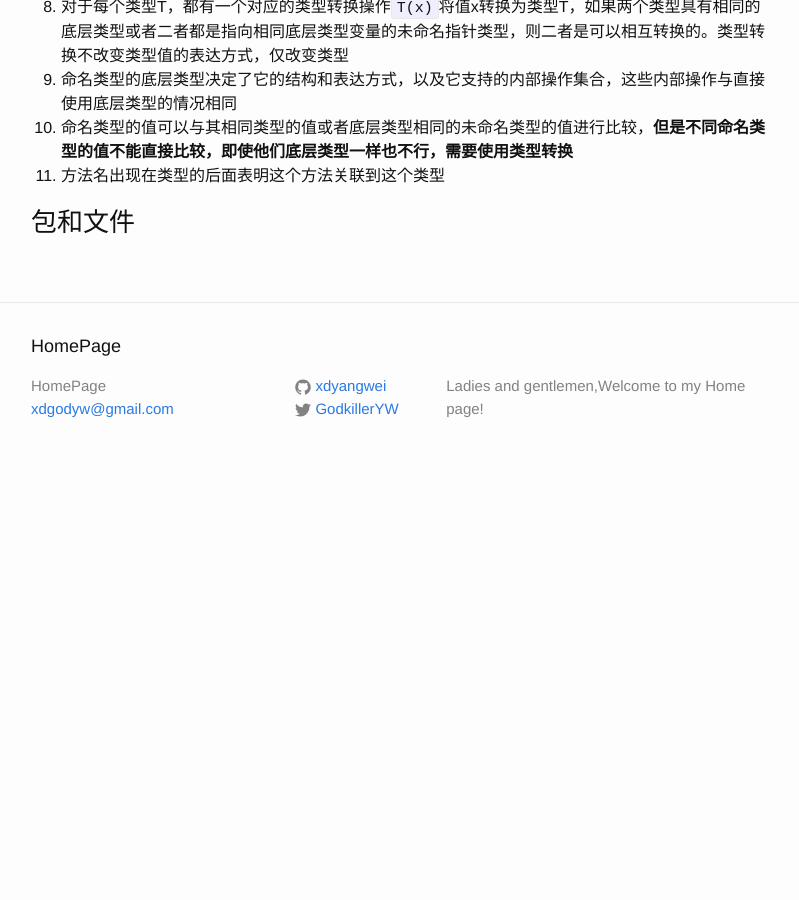
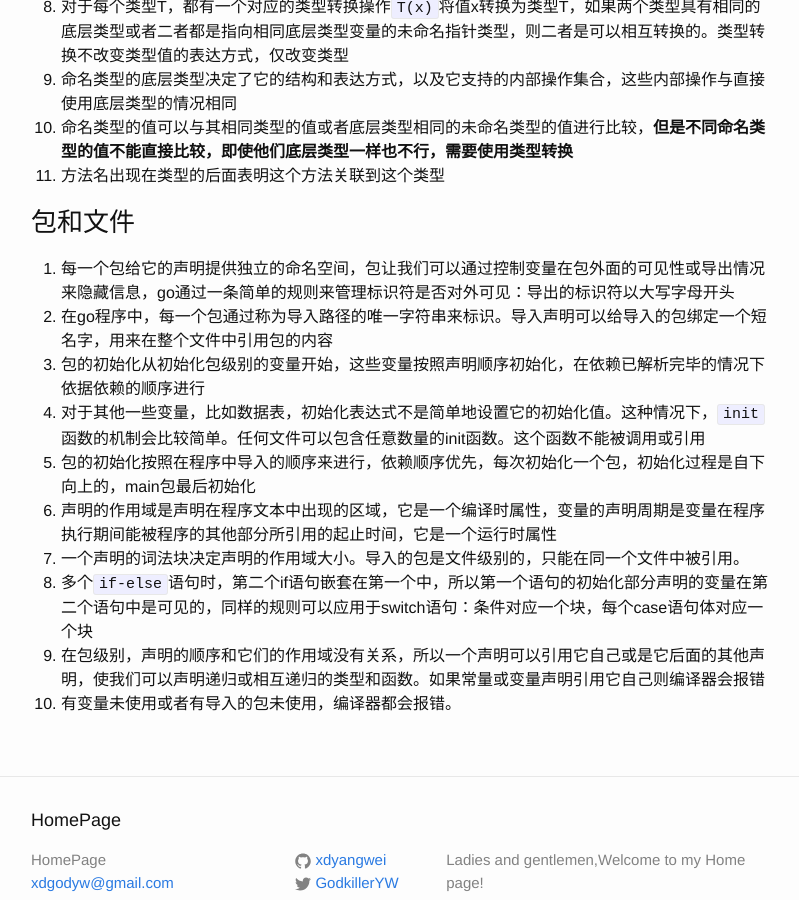
Before and after one commit to xdyangwei/xdyangwei.github.io, a Jekyll site: the page built from _posts/2019-11-4-Golang程序结构.md, in a window 1280 px wide and 900 px high, scrolled down 1179 px. Shown: the whole window, without its empty margins (239-1038 px from the left). Built offline with Jekyll 4.4.1, drawn with Linux system fonts in a browser that asks for light colours; our own code applies the rules of GitHub Pages for plain Markdown files; before the commit the page ends 1659 px from its top, so only the background shows below that.

Commit message:
add the tips of package and file

```diff
--- a/_posts/2019-11-4-Golang程序结构.md
+++ b/_posts/2019-11-4-Golang程序结构.md
@@ -28,3 +28,13 @@
 11. 方法名出现在类型的后面表明这个方法关联到这个类型
 
 ### 包和文件
+1. 每一个包给它的声明提供独立的命名空间，包让我们可以通过控制变量在包外面的可见性或导出情况来隐藏信息，go通过一条简单的规则来管理标识符是否对外可见：导出的标识符以大写字母开头
+2. 在go程序中，每一个包通过称为导入路径的唯一字符串来标识。导入声明可以给导入的包绑定一个短名字，用来在整个文件中引用包的内容
+3. 包的初始化从初始化包级别的变量开始，这些变量按照声明顺序初始化，在依赖已解析完毕的情况下依据依赖的顺序进行
+4. 对于其他一些变量，比如数据表，初始化表达式不是简单地设置它的初始化值。这种情况下，`init`函数的机制会比较简单。任何文件可以包含任意数量的init函数。这个函数不能被调用或引用
+5. 包的初始化按照在程序中导入的顺序来进行，依赖顺序优先，每次初始化一个包，初始化过程是自下向上的，main包最后初始化
+6. 声明的作用域是声明在程序文本中出现的区域，它是一个编译时属性，变量的声明周期是变量在程序执行期间能被程序的其他部分所引用的起止时间，它是一个运行时属性
+7. 一个声明的词法块决定声明的作用域大小。导入的包是文件级别的，只能在同一个文件中被引用。
+8. 多个`if-else`语句时，第二个if语句嵌套在第一个中，所以第一个语句的初始化部分声明的变量在第二个语句中是可见的，同样的规则可以应用于switch语句：条件对应一个块，每个case语句体对应一个块
+9. 在包级别，声明的顺序和它们的作用域没有关系，所以一个声明可以引用它自己或是它后面的其他声明，使我们可以声明递归或相互递归的类型和函数。如果常量或变量声明引用它自己则编译器会报错
+10. 有变量未使用或者有导入的包未使用，编译器都会报错。
```
